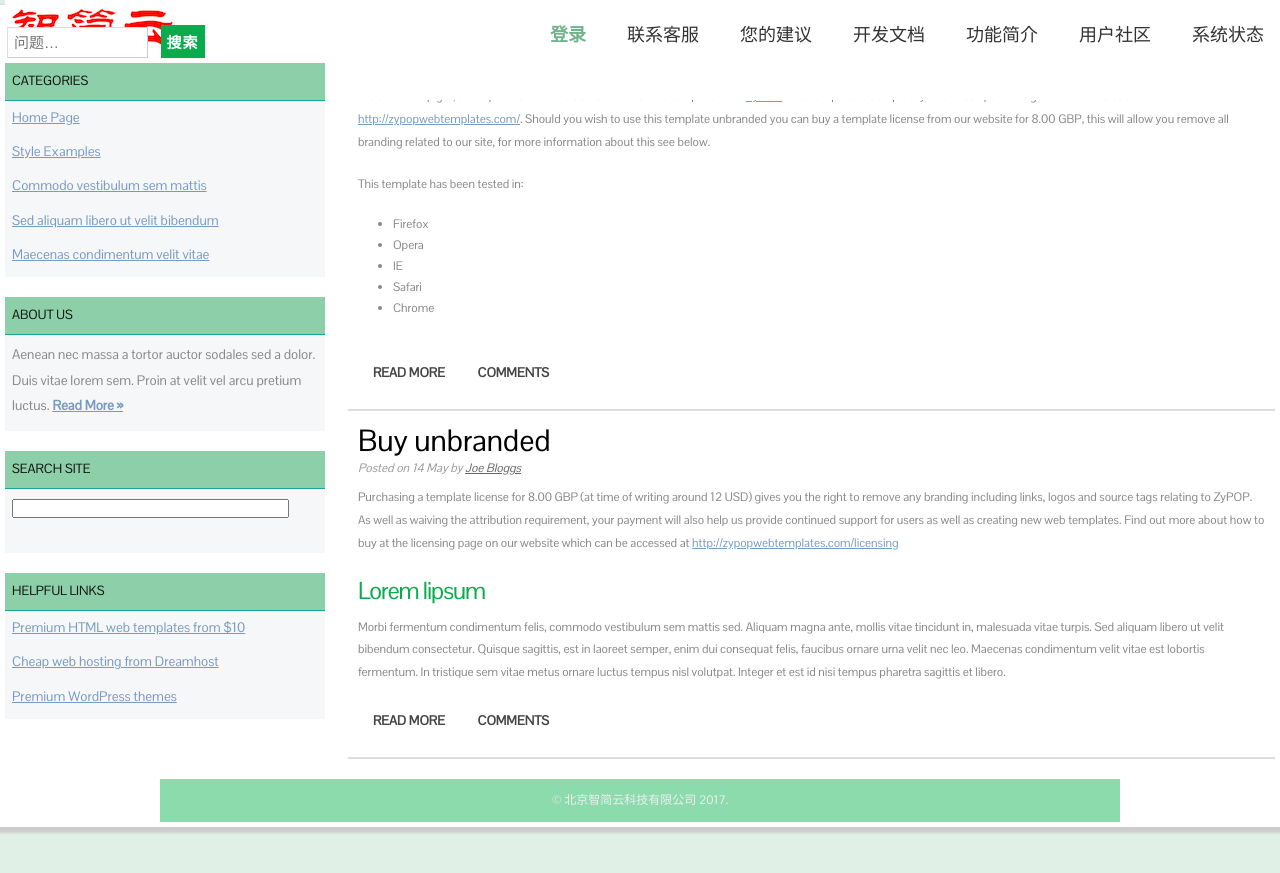
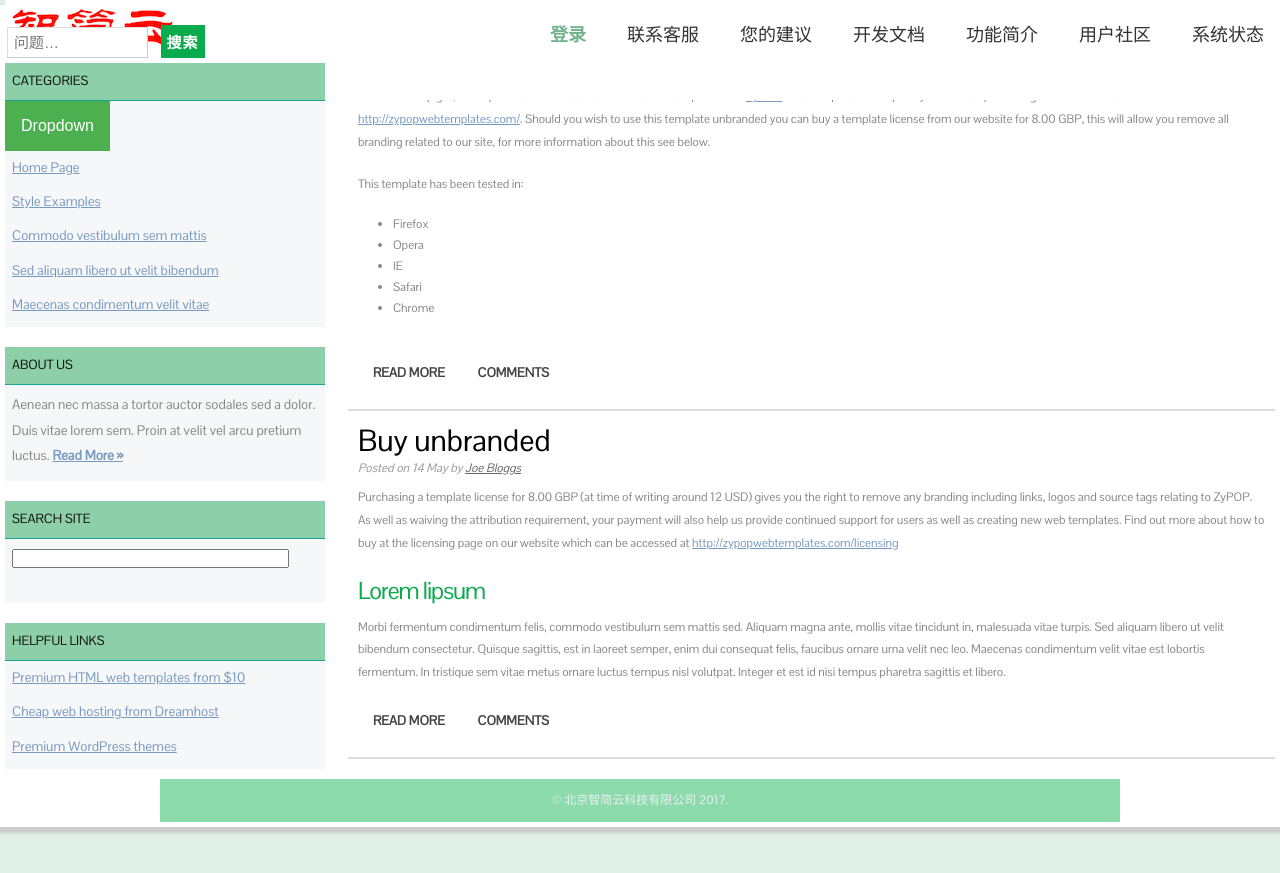
Before and after one commit to dreampivot/slipscloud.github.io, a Jekyll site: the page help/help-index.html, which Jekyll copies as it is, in a window 1280 px wide. Shown: the top 873 px of the page. Built offline with Jekyll 4.4.1, drawn with Linux system fonts in a browser that asks for light colours.

Commit message:
Create help-index.html

```diff
--- a/help/help-index.html
+++ b/help/help-index.html
@@ -181,6 +181,14 @@
                <li>
                     <h4>Categories</h4>
                     <ul>
+			<div class="dropdown">
+  <button class="dropbtn">Dropdown</button>
+  <div class="dropdown-content">
+    <a href="#">Link 1</a>
+    <a href="#">Link 2</a>
+    <a href="#">Link 3</a>
+  </div>
+</div>
                         <li><a href="index.html">Home Page</a></li>
                         <li><a href="examples.html">Style Examples</a></li>
                         <li><a href="#">Commodo vestibulum sem mattis</a></li>
```
